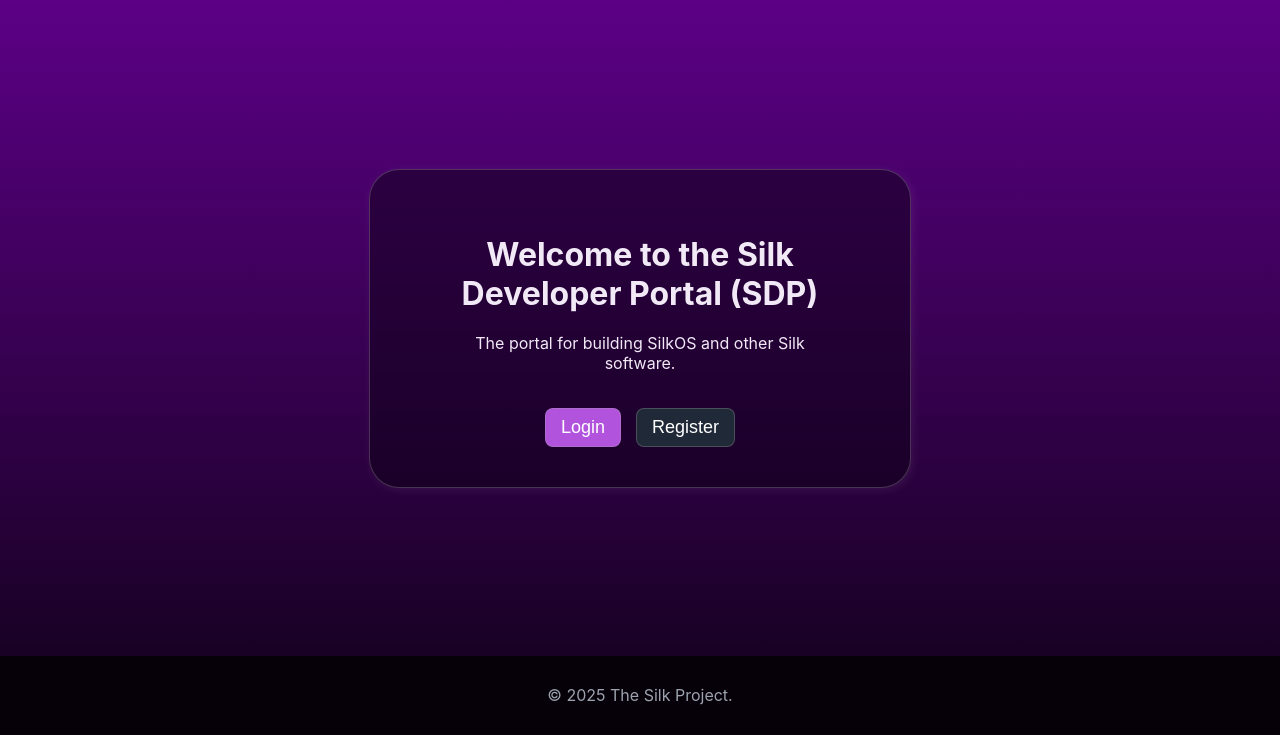
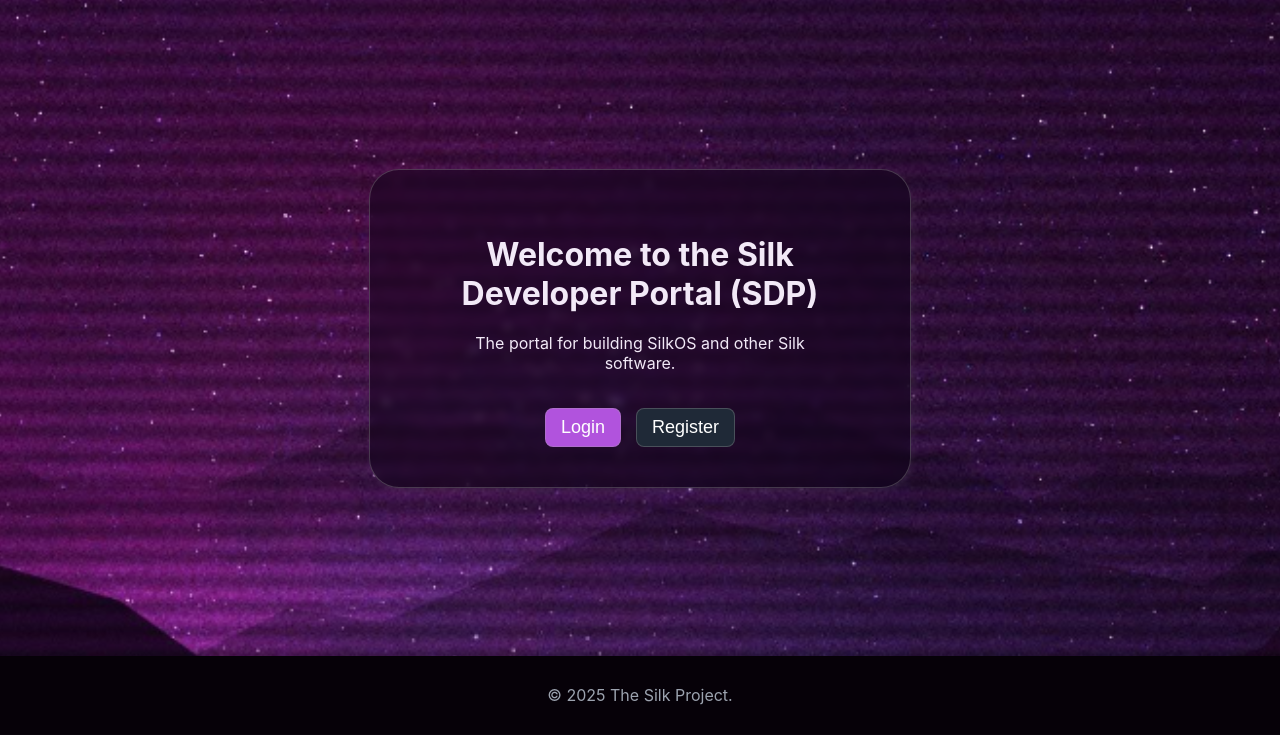
Before and after one commit to Silk-Project/silk-dev-portal, a Flask app: page / in a window 1280 px wide. Shown: the part 65-800 px from the top of the page. Run offline with Flask 3, Linux system fonts and the light colour scheme; data that the repository does not hold is empty; parts of the project's set-up code (start-up, migrations or seed data) failed here and were passed over.

Commit message:
Add new background image and more glassy elements + add assets

```diff
--- a/portal/templates/index.html
+++ b/portal/templates/index.html
@@ -95,7 +95,11 @@
             align-items: center;
             width: 100%;
             height: 82vh;
-            background: linear-gradient(to bottom, #5c0086, #180124);
+            background-image: url(../static/bg.png);
+            background-position: center;
+            background-repeat: no-repeat;
+            background-color: #5c0086;
+            /*background-color: linear-gradient(to bottom, #5c0086, #180124);*/
         }
 
         #mainbox {
@@ -110,6 +114,7 @@
             border-radius: 30px;
             box-shadow: 2px 2px 10px #ffffff13;
             gap: 10px;
+            backdrop-filter: blur(4px);
         }
 
         #mainbox button {
```
Also changed, not shown: portal/templates/login.html (+6 -1 lines), portal/templates/manage.html (+9 -3 lines), portal/templates/register.html (+6 -1 lines), portal/assets/preview.png (added), portal/static/bg.png (added).
